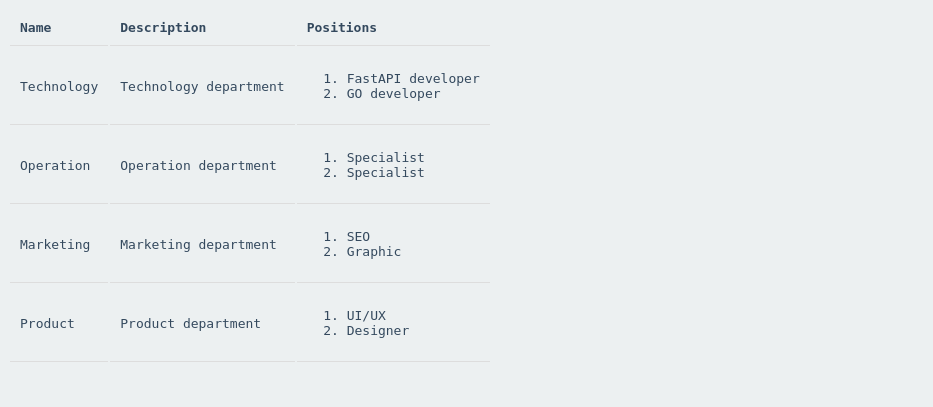
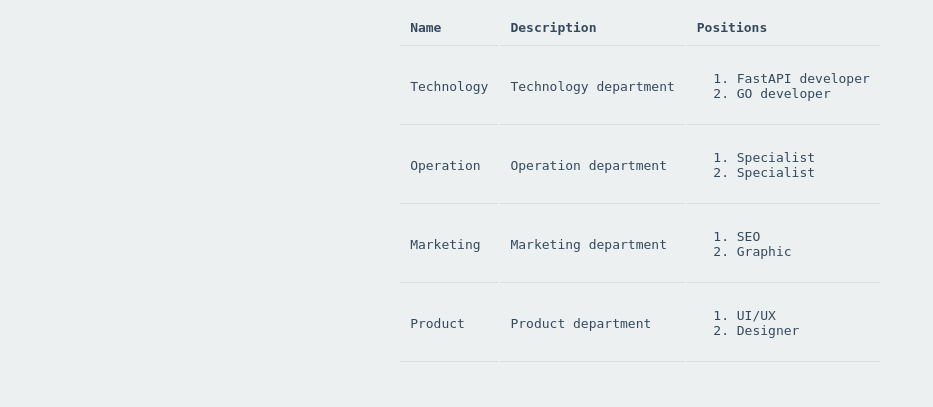
Before and after one commit to arsalanses/fast-careers-page-backend, a FastAPI app: page /home in a window 1280 px wide. Shown: the top 407 px of the page, without its empty margins (0-933 px from the left). Run offline with FastAPI, Linux system fonts and the light colour scheme.

Commit message:
pref: update styles

```diff
--- a/app/templates/home.html
+++ b/app/templates/home.html
@@ -1,5 +1,6 @@
 <!DOCTYPE html>
 <html lang="en">
+
 <head>
   <meta charset="UTF-8" />
   <meta name="viewport" content="width=device-width, initial-scale=1.0" />
@@ -8,7 +9,11 @@
   <link href="{{ url_for('static', path='/styles.css') }}" rel="stylesheet" />
   <script src="{{ url_for('static', path='/htmx.min.js') }}"></script>
 </head>
+
 <body>
+
+  <div id="container">
+
     <table>
       <thead>
         <tr>
@@ -26,7 +31,12 @@
             <ol>
               {%- for position in department[0].positions %}
               <li>
-                <div id="position-title" hx-target="#parent-div" hx-swap="innerHTML" hx-indicator="#indicator" hx-get="/home/position/{{ position.id }}">
+                <div id="position-title"
+                  hx-target="#parent-div"
+                  hx-swap="innerHTML"
+                  hx-indicator="#indicator"
+                  hx-get="/home/position/{{ position.id }}"
+                >
                   {{ position.title }}
                 </div>
               </li>
@@ -38,8 +48,9 @@
       </tbody>
     </table>
 
-    <img id="indicator" class="htmx-indicator" src="{{ url_for('static', path='/puff.svg') }}"/>
+    <img id="indicator" class="htmx-indicator" src="{{ url_for('static', path='/puff.svg') }}" />
     <div id="parent-div"></div>
+  </div>
+</body>
 
-  </body>
 </html>
--- a/app/templates/static/styles.css
+++ b/app/templates/static/styles.css
@@ -1,7 +1,19 @@
-body{
+body {
     background-color: #ecf0f1;
     color: #34495e;
     font-family: monospace;
+}
+
+table, form {
+    margin-left: auto;
+    margin-right: auto;
+    text-align: center;
+}
+
+img {
+    display: block;
+    margin-left: auto;
+    margin-right: auto;
 }
 
 th, td {
@@ -22,6 +34,10 @@ input {
     border-radius: 0px;
     color: #2c3e50;
     font-family: monospace;
+}
+
+input:focus {
+    outline: none;
 }
 
 input[type=file] {
```
Lines whose indentation alone changed are shown as unchanged.
